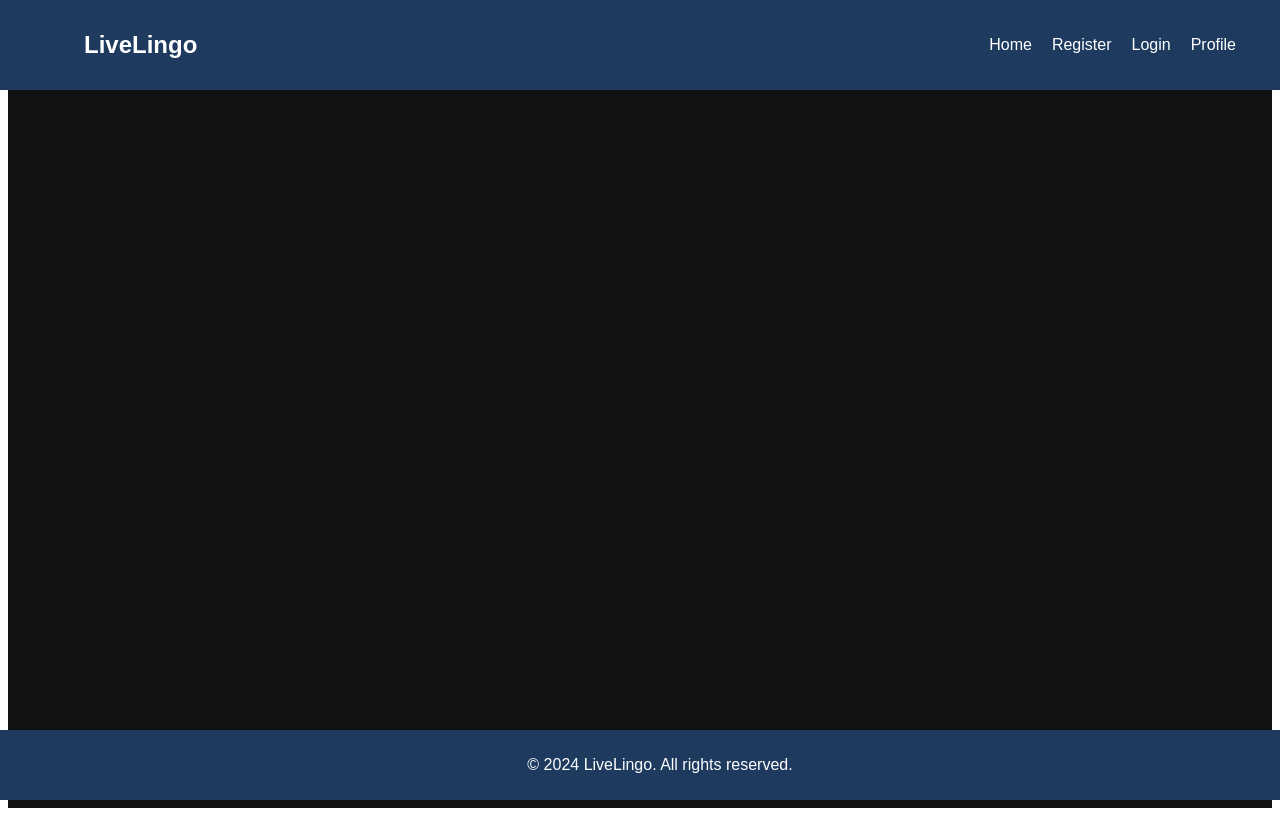
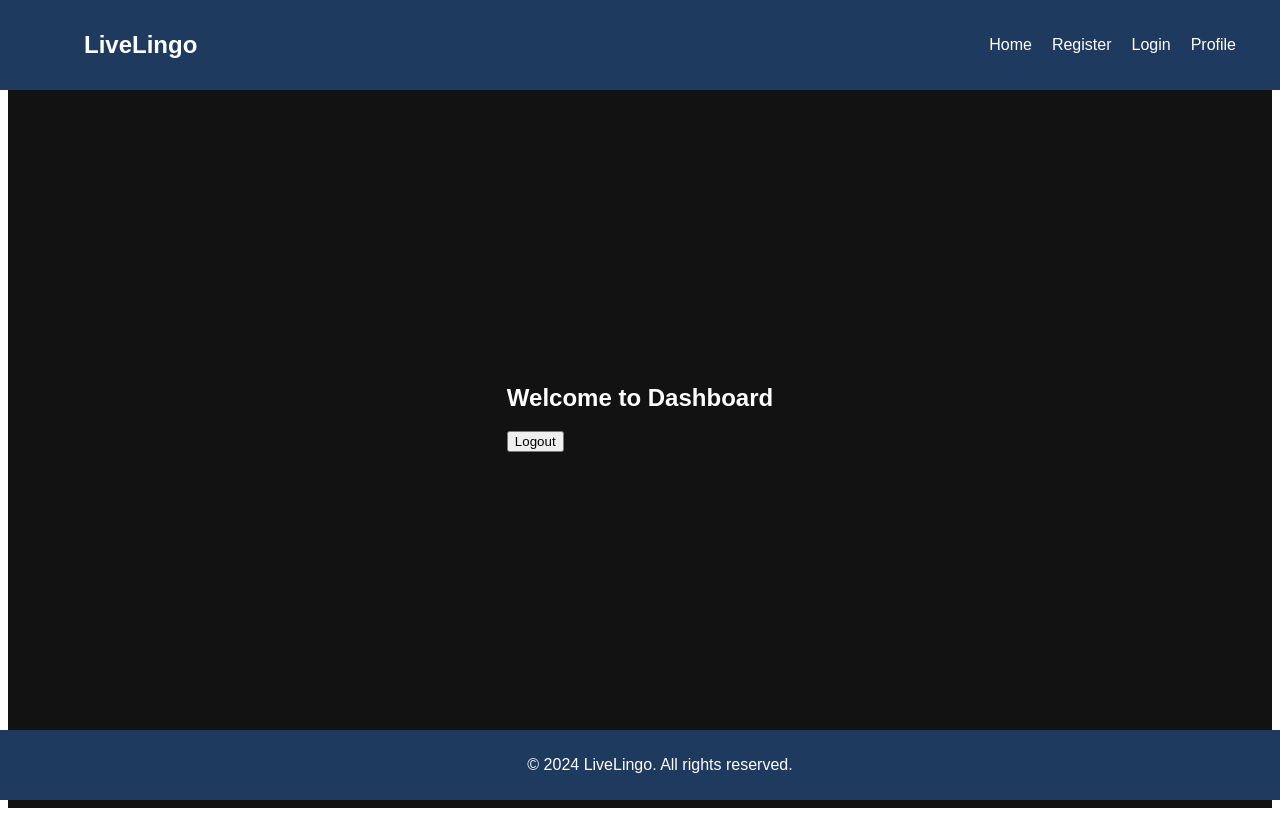
Before and after one commit to harshi2214/live-lingo-client, a React (Vite) app: page /dashboard in a window 1280 px wide. Built offline with nearby package versions, Linux system fonts and the light colour scheme.

Commit message:
Added Dashboard

```diff
--- a/package.json
+++ b/package.json
@@ -10,6 +10,12 @@
     "preview": "vite preview"
   },
   "dependencies": {
+    "bcryptjs": "^3.0.2",
+    "cors": "^2.8.5",
+    "dotenv": "^16.4.7",
+    "express": "^4.21.2",
+    "jsonwebtoken": "^9.0.2",
+    "mongoose": "^8.11.0",
     "react": "^19.0.0",
     "react-dom": "^19.0.0",
     "react-router-dom": "^7.2.0"
--- a/src/App.jsx
+++ b/src/App.jsx
@@ -5,9 +5,8 @@ import Footer from "./components/layout/Footer";
 import Index from "./components/layout/Index";
 import Login from "./components/layout/Login";
 import Register from "./components/layout/Register";
-//import "./components/styles/Footer.css";
-//import "./components/styles/Header.css";
-// import "./components/styles/Index.css";
+import Dashboard from "./components/layout/Dashboard"; // Import Dashboard
+
 import "./App.css";
 
 const App = () => {
@@ -20,6 +19,7 @@ const App = () => {
             <Route path="/" element={<Index />} />
             <Route path="/login" element={<Login />} />
             <Route path="/register" element={<Register />} />
+            <Route path="/dashboard" element={<Dashboard />} /> {/* ✅ Added Dashboard Route */}
           </Routes>
         </main>
         <Footer />
--- /dev/null
+++ b/src/components/layout/Dashboard.jsx
@@ -0,0 +1,19 @@
+import { useNavigate } from "react-router-dom";
+
+const Dashboard = () => {
+    const navigate = useNavigate();
+
+    const handleLogout = () => {
+        localStorage.removeItem("isAuthenticated"); // Clear login state
+        navigate("/login"); // Redirect to login
+    };
+
+    return (
+        <div>
+            <h2>Welcome to Dashboard</h2>
+            <button onClick={handleLogout}>Logout</button>
+        </div>
+    );
+};
+
+export default Dashboard;
```
Also changed, not shown: 1 other file (tests, documents, lock files or other folders).
